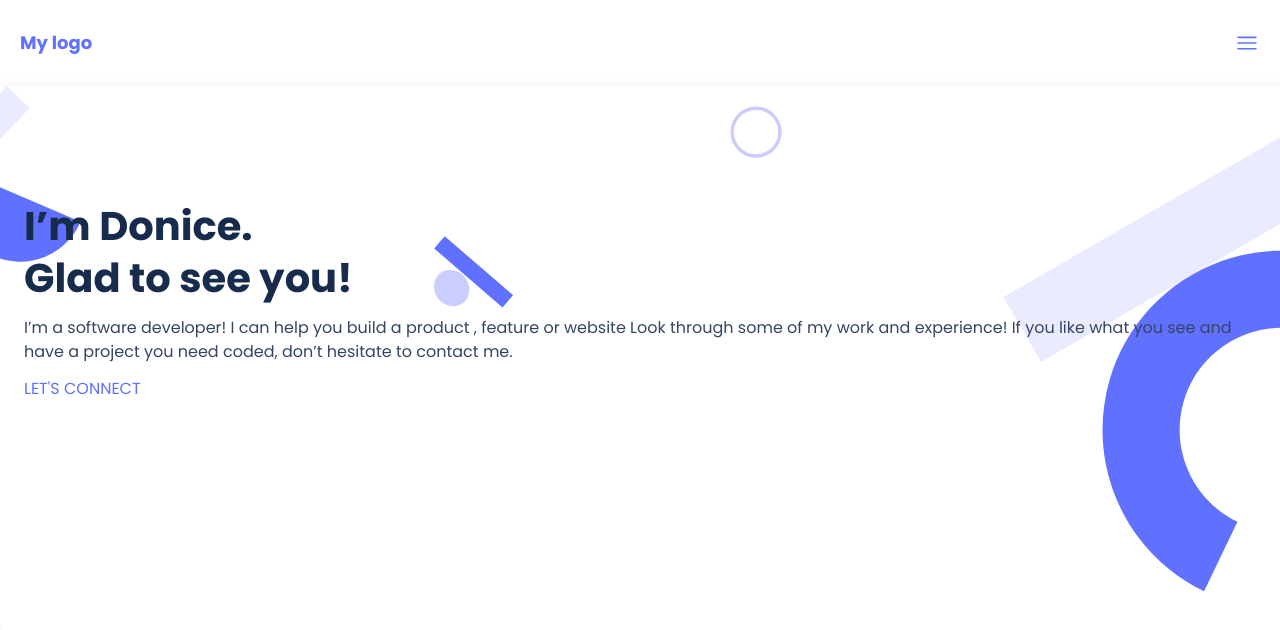
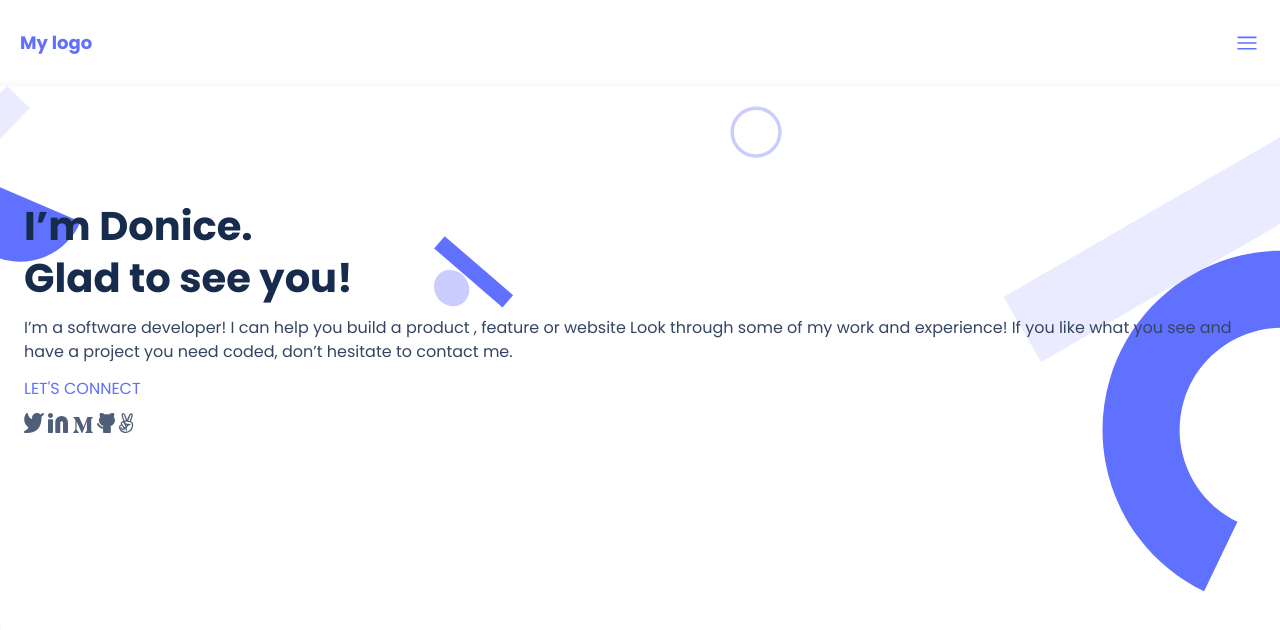
Before and after one commit to donice/Microverse-Portfolio, a website: page index.html in a window 1280 px wide. Drawn offline with Linux system fonts and the light colour scheme.

Commit message:
Displayed the social media accounts and icons

```diff
--- a/index.html
+++ b/index.html
@@ -1,5 +1,6 @@
 <!DOCTYPE html>
 <html lang="en">
+
 <head>
   <meta charset="UTF-8" />
   <meta http-equiv="X-UA-Compatible" content="IE=edge" />
@@ -14,19 +15,9 @@
 <body>
   <nav>
     <a href="/" class="purple" id="logo">My logo</a>
-      <svg
-        xmlns="http://www.w3.org/2000/svg"
-        fill="none"
-        viewBox="0 0 24 24"
-        stroke-width="1.5"
-        stroke="currentColor"
-        class="w-2 h-2 purple"
-      >
-        <path
-          stroke-linecap="round"
-          stroke-linejoin="round"
-          d="M3.75 6.75h16.5M3.75 12h16.5m-16.5 5.25h16.5"
-        />
+    <svg xmlns="http://www.w3.org/2000/svg" fill="none" viewBox="0 0 24 24" stroke-width="1.5" stroke="currentColor"
+      class="w-2 h-2 purple">
+      <path stroke-linecap="round" stroke-linejoin="round" d="M3.75 6.75h16.5M3.75 12h16.5m-16.5 5.25h16.5" />
     </svg>
   </nav>
   <section class="about">
@@ -41,6 +32,14 @@
       you see and have a project you need coded, don’t hesitate to contact me.
     </p>
     <span class="purple">LET'S CONNECT</span>
+    <div id="socials">
+      <a href="twitter.com/drdonice" target="_blank"><img src="/images/twitter-icon.svg" alt="twitter"></span>
+      <a href="linkedin.com/in/doniceubaru" target="_blank"><img src="/images/linkedin-icon.svg" alt="linkedin"></span>
+      <a href="medium.com/drdonice" target="_blank"><img src="/images/medium-icon.svg" alt="medium"></span>
+      <a href="github.com/donice" target="_blank"><img src="/images/github-icon.svg" alt="github"></span>
+      <a href="twitter.com/drodonice" target="_blank"><img src="/images/peace-icon.svg" alt="peace"></span>
+    </div>
   </section>
 </body>
+
 </html>
--- a/style.css
+++ b/style.css
@@ -70,3 +70,8 @@ p {
     font-weight: 700;
     line-height: 20px;
 }
+
+#social {
+    width: 170.167px;
+    height: 20px;
+}
```
Also changed, not shown: images/medium-icon.svg (renamed from images/medium.svg). Lines whose indentation alone changed are shown as unchanged.
